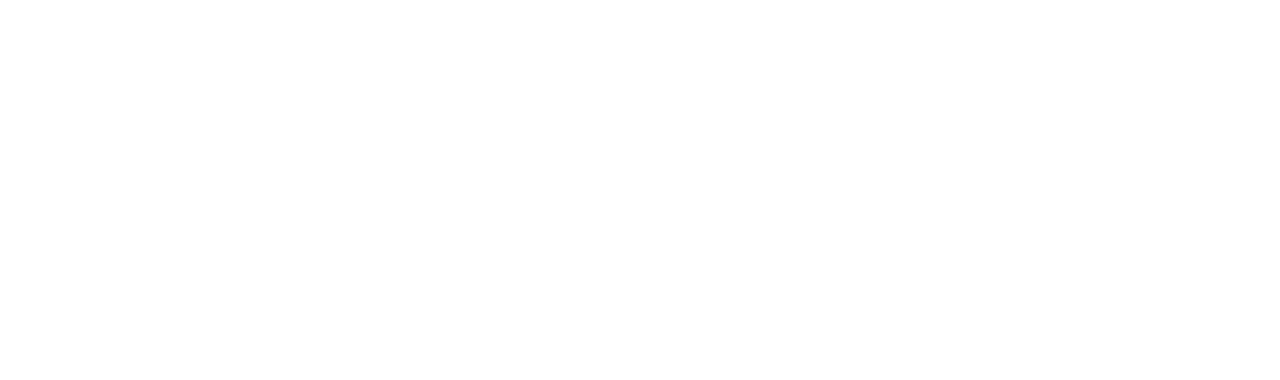
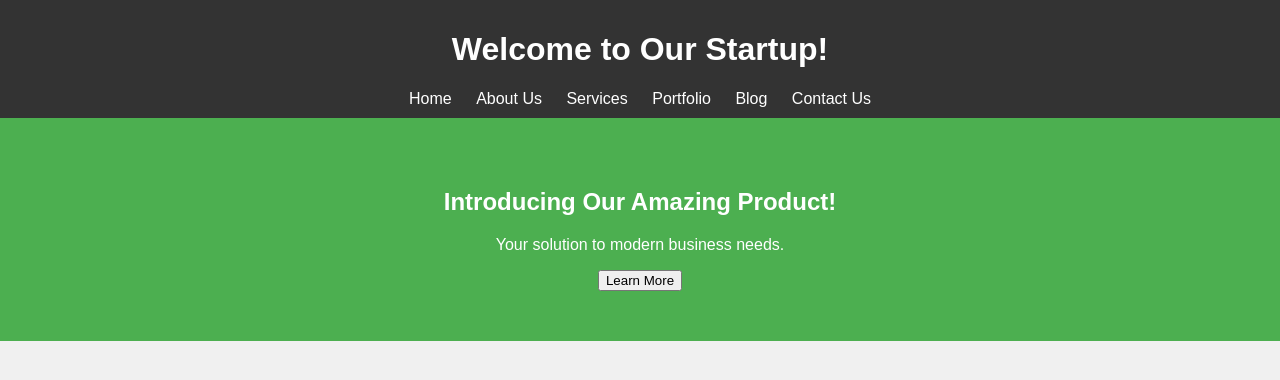
Before and after one commit to Huraira1R/Term-project7th, a website: page src/index.html in a window 1280 px wide. Drawn offline with Linux system fonts and the light colour scheme; files that its build step writes are made by us from their sources.

Commit message:
home page changes

```diff
--- a/src/index.html
+++ b/src/index.html
@@ -1,12 +1,27 @@
 <!DOCTYPE html>
 <html lang="en">
 <head>
-    <meta charset="UTF-8">
-    <meta http-equiv="X-UA-Compatible" content="IE=edge">
-    <meta name="viewport" content="width=device-width, initial-scale=1.0">
-    <title>Huraiar</title>
+  <meta charset="UTF-8">
+  <title>Home - Startup Website</title>
+  <link rel="stylesheet" href="styles/index.css">
 </head>
 <body>
+  <header>
+    <h1>Welcome to Our Startup!</h1>
+    <nav>
+      <a href="">Home</a>
+      <a href="">About Us</a>
+      <a href="">Services</a>
+      <a href="">Portfolio</a>
+      <a href="">Blog</a>
+      <a href="">Contact Us</a>
+    </nav>
+  </header>
 
+  <section class="hero">
+    <h2>Introducing Our Amazing Product!</h2>
+    <p>Your solution to modern business needs.</p>
+    <button>Learn More</button>
+  </section>
 </body>
 </html>
--- a/styles/index.css
+++ b/styles/index.css
@@ -1,4 +1,25 @@
-body{
-    background-color: red;
+body {
+    font-family: Arial;
+    background-color: #f0f0f0;
+    margin: 0;
+}
 
+header {
+    background: #333;
+    color: white;
+    padding: 10px;
+    text-align: center;
 }
+
+nav a {
+    color: white;
+    margin: 0 10px;
+    text-decoration: none;
+}
+
+.hero {
+    background: #4CAF50;
+    color: white;
+    padding: 50px;
+    text-align: center;
+}
```
